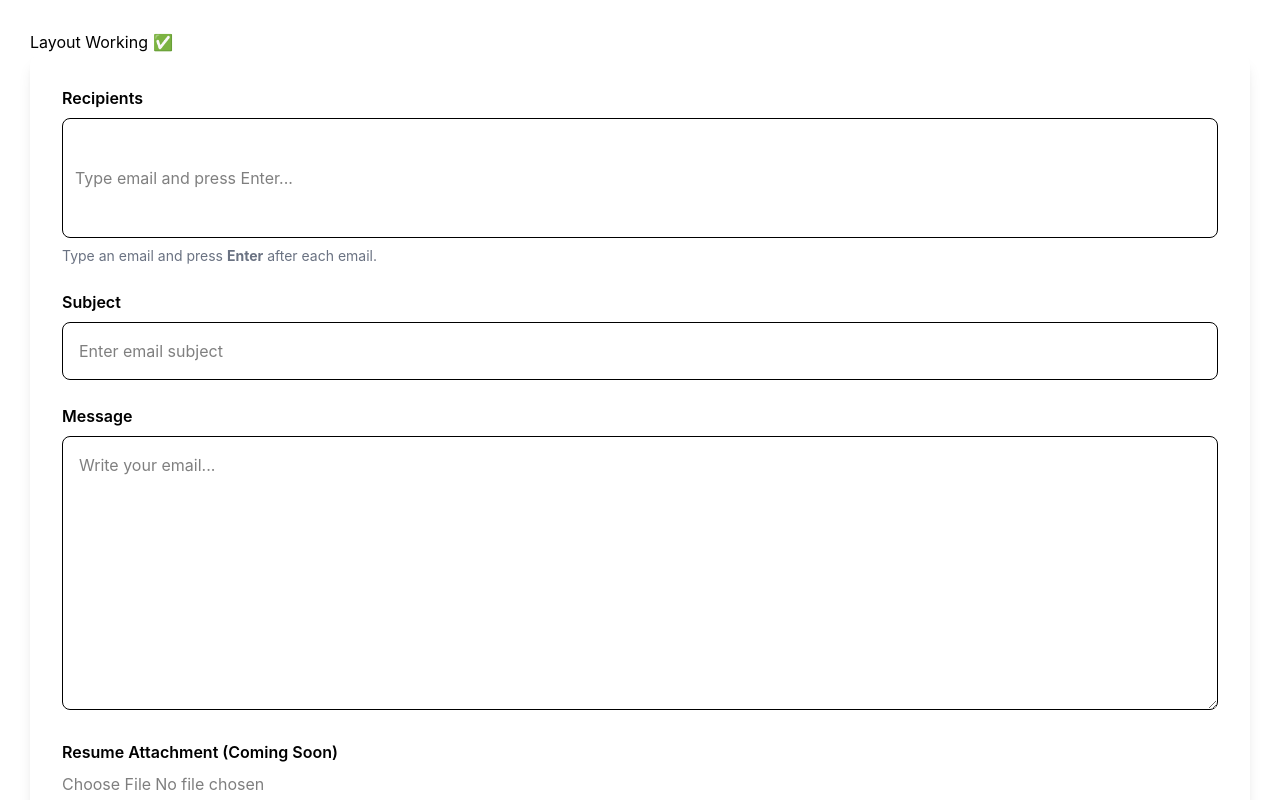
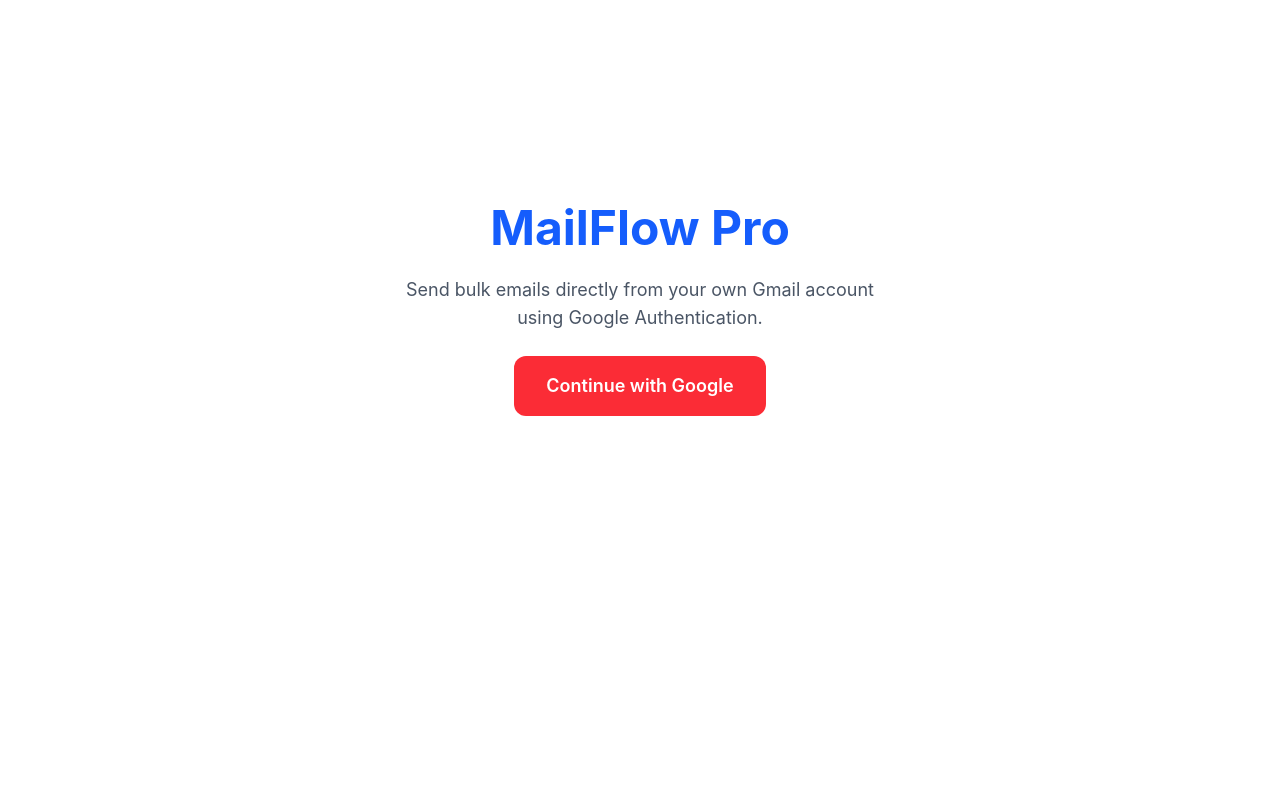
Before and after one commit to mynameisatif/mailflow-pro, a React app in the folder frontend/: page / in a window 1280 px wide. Shown: the top 800 px of the page. Built offline with nearby package versions, Linux system fonts and the light colour scheme; no server answers; the HTML template or start-up script is replaced by a standard one.

Commit message:
Fix folder case for Linux

```diff
--- a/frontend/src/components/EmailForm.jsx
+++ b/frontend/src/components/EmailForm.jsx
@@ -30,8 +30,7 @@
 
     try {
       const response = await axios.post(
-        "http://localhost:5000/api/send-email",
-        {
+        `${import.meta.env.VITE_API_URL}/api/send-email`,        {
           emails,
           subject,
           message,
--- a/frontend/src/components/Layout.jsx
+++ b/frontend/src/components/Layout.jsx
@@ -1,7 +1,6 @@
 export default function Layout({ children }) {
   return (
     <div style={{ padding: "30px" }}>
-      <h1>Layout Working ✅</h1>
 
       {children}
     </div>
--- a/frontend/src/pages/Home.jsx
+++ b/frontend/src/pages/Home.jsx
@@ -1,9 +1,89 @@
+import { useEffect, useState } from "react";
+import axios from "axios";
+
 import Layout from "../components/Layout";
 import EmailForm from "../components/EmailForm";
 
 export default function Home() {
+  const [loading, setLoading] = useState(true);
+  const [user, setUser] = useState(null);
+
+  useEffect(() => {
+    axios
+      .get(`${import.meta.env.VITE_API_URL}/auth/me`, {
+        withCredentials: true,
+      })
+      .then((res) => {
+        if (res.data.isAuthenticated) {
+          setUser(res.data.user);
+        }
+      })
+      .catch(() => {})
+      .finally(() => {
+        setLoading(false);
+      });
+  }, []);
+
+  if (loading) {
+    return (
+      <Layout>
+        <div className="flex justify-center items-center h-[70vh]">
+          <h2 className="text-2xl font-semibold">Loading...</h2>
+        </div>
+      </Layout>
+    );
+  }
+
+  if (!user) {
+    return (
+      <Layout>
+        <div className="flex flex-col justify-center items-center h-[70vh] gap-6">
+
+          <h1 className="text-5xl font-bold text-blue-600">
+            MailFlow Pro
+          </h1>
+
+          <p className="text-gray-600 text-lg text-center max-w-lg">
+            Send bulk emails directly from your own Gmail account using Google Authentication.
+          </p>
+
+          <button
+            onClick={() =>
+              (window.location.href = `${import.meta.env.VITE_API_URL}/auth/google`)
+            }
+            className="bg-red-500 hover:bg-red-600 text-white px-8 py-4 rounded-xl text-lg font-semibold transition"
+          >
+            Continue with Google
+          </button>
+        </div>
+      </Layout>
+    );
+  }
+
   return (
     <Layout>
+      <div className="flex justify-between items-center mb-6">
+
+        <div>
+          <h2 className="text-xl font-bold">
+            Welcome, {user.profile.displayName}
+          </h2>
+
+          <p className="text-gray-500">
+            {user.profile.emails[0].value}
+          </p>
+        </div>
+
+        <button
+          onClick={() =>
+            (window.location.href = `${import.meta.env.VITE_API_URL}/auth/logout`)
+          }
+          className="bg-gray-800 text-white px-5 py-2 rounded-lg"
+        >
+          Logout
+        </button>
+      </div>
+
       <EmailForm />
     </Layout>
   );
--- a/frontend/src/pages/Login.jsx
+++ b/frontend/src/pages/Login.jsx
@@ -1,7 +1,6 @@
 export default function Login() {
   const login = () => {
-    window.location.href = "http://localhost:5000/auth/google";
-  };
+    window.location.href = `${import.meta.env.VITE_API_URL}/auth/google`;  };
 
   return (
     <div className="flex items-center justify-center h-screen">
```
Also changed, not shown: frontend/package.json (+6 -6 lines), frontend/vite.config.js (+5 -4 lines), 1 other file (tests, documents, lock files or other folders).
